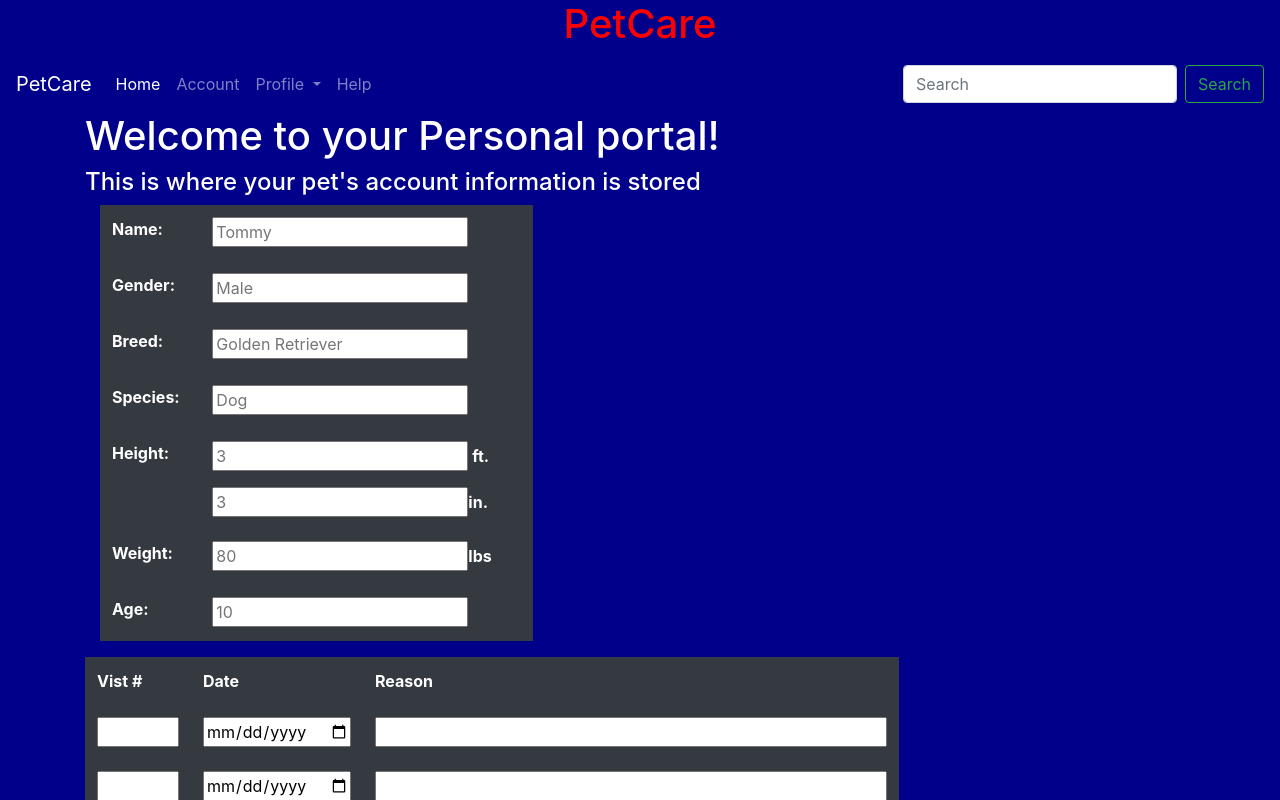
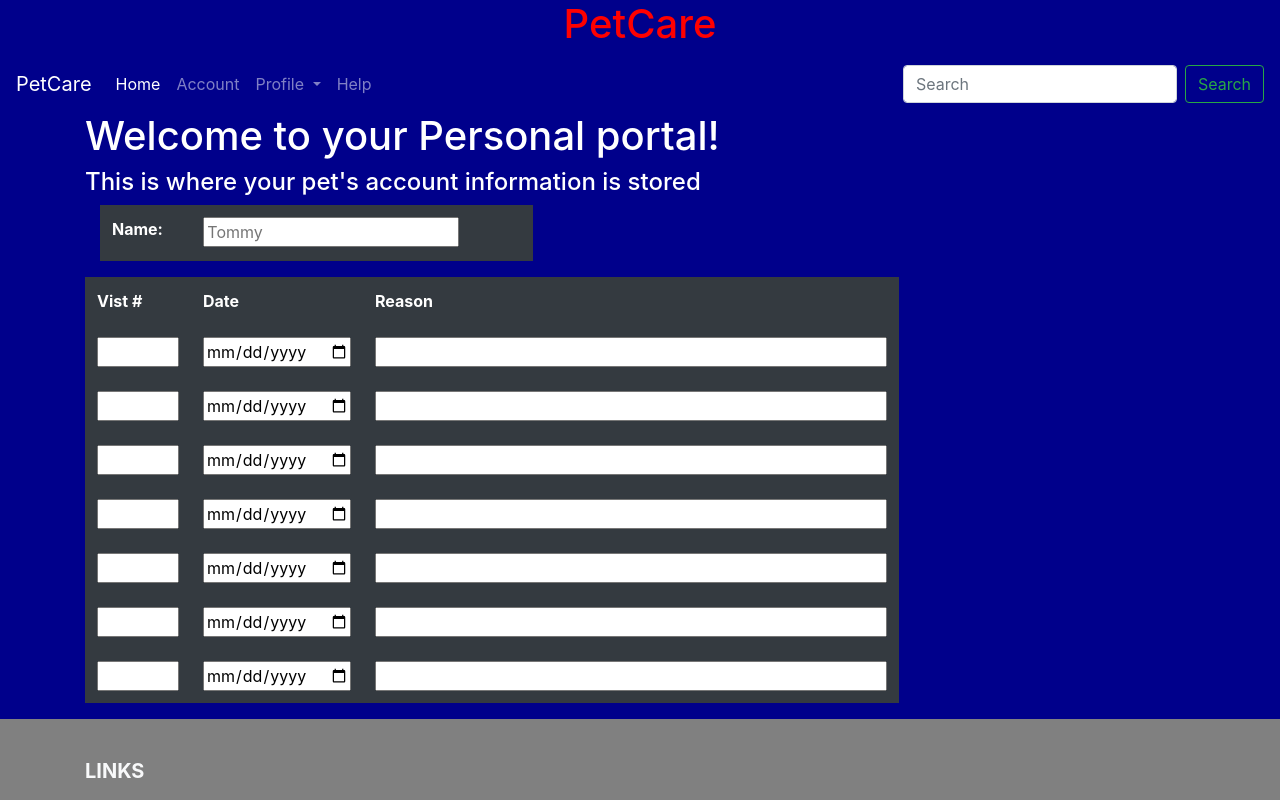
Before and after one commit to saiallala/PetCare, an Angular app in the folder PetCare/: page /health in a window 1280 px wide. Shown: the top 800 px of the page. Built offline with nearby package versions, Linux system fonts and the light colour scheme.

Commit message:
Chnaged it to work with only one user

```diff
--- a/PetCare/src/app/account/view-account/view-account.component.html
+++ b/PetCare/src/app/account/view-account/view-account.component.html
@@ -9,6 +9,7 @@
           <div class="col-sm-12">
 
             <div *ngFor="let pet of pets">
+
               <table class="table table-borderless table-dark table-hover">
                 <tbody>
                   <tr>
@@ -66,8 +67,6 @@
 
                 </tbody>
               </table>
-
-              {{pet.name}}
             </div>
 
           </div>
--- a/PetCare/src/app/account/view-account/view-account.component.ts
+++ b/PetCare/src/app/account/view-account/view-account.component.ts
@@ -1,21 +1,23 @@
-import { Component, OnInit } from '@angular/core';
+import { Component, OnInit, Input } from '@angular/core';
 import { Pet } from '../../model/pet';
 import { PetService } from '../../services/pet.service';
+
 @Component({
   selector: 'app-view-account',
   templateUrl: './view-account.component.html',
   styleUrls: ['./view-account.component.css']
 })
 export class ViewAccountComponent implements OnInit {
-    pets: Pet[];
-
+    @Input() petData;
+    pets: Pet[] = [];
       constructor(private petService: PetService) {
 
       }
 
       ngOnInit() {
-        this.petService.findAll().subscribe(data => {
-          this.pets = data;
+        this.petService.findById().subscribe(data => {
+          this.pets.push(data);
+           console.log(this.pets);
         });
     }
 }
--- a/PetCare/src/app/profile/health/health.component.html
+++ b/PetCare/src/app/profile/health/health.component.html
@@ -15,37 +15,7 @@
                         <tr>
                           <th><label for="name"> Name: </label></th>
                           <th><input type="text" id="name" placeholder="Tommy"> </th>
-                        </tr>
-
-                        <tr>
-                          <th><label for="gender"> Gender: </label></th>
-                          <th><input type="text" id="gender" placeholder="Male"></th>
-                        </tr>
-
-                        <tr>
-                          <th><label for="breed"> Breed: </label></th>
-                          <th><input type="text" id="breed" placeholder="Golden Retriever"></th>
-                        </tr>
-
-                        <tr>
-                          <th><label for="species"> Species: </label></th>
-                          <th><input type="text" id="species" placeholder="Dog"></th>
-                        </tr>
-
-                        <tr>
-                          <th><label for="height"> Height: </label></th>
-                          <th><input type="text" id="height" placeholder="3"> ft. <p></p> <input type="text" id="height" placeholder="3">in.</th>
-                        </tr>
-
-                        <tr>
-                          <th><label for="weight"> Weight: </label></th>
-                          <th><input type="text" id="weight" placeholder="80">lbs</th>
-                        </tr>
-
-                        <tr>
-                          <th><label for="age"> Age: </label></th>
-                          <th><input type="text" id="age" placeholder="10"></th>
-                        </tr>
+                      </tr>
 
                       </tbody>
                     </table>
--- a/PetCare/src/app/services/pet.service.ts
+++ b/PetCare/src/app/services/pet.service.ts
@@ -16,8 +16,8 @@ export class PetService {
     return this.http.get<Pet[]>('//localhost:8080/petcare/pets/');
   }
 
-  public findById(): Observable<Pet[]>{
-      return this.http.get<Pet[]>('//localhost:8080/petcare/pets/1')
+  public findById(): Observable<Pet>{
+      return this.http.get<Pet>('http://localhost:8080/petcare/pets/1')
   }
 
   public save(Pet: Pet) {
```
